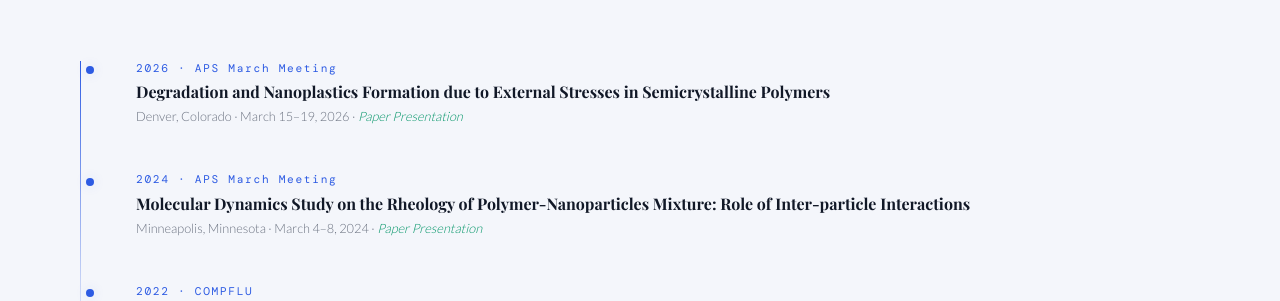
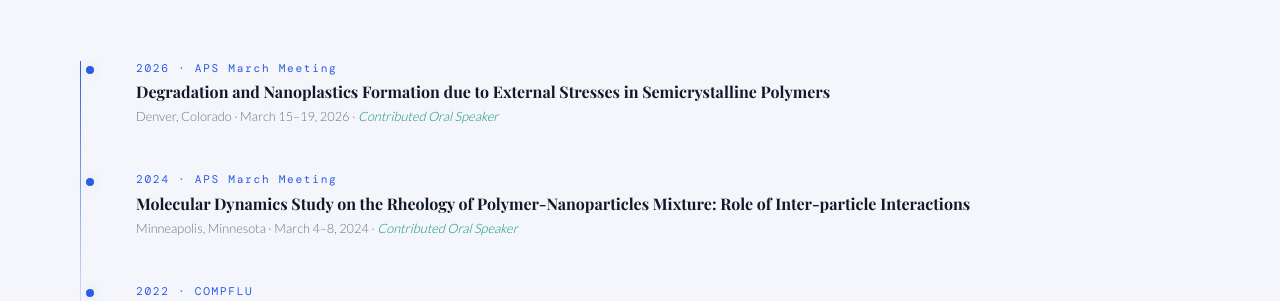
Before and after one commit to rksameer/Portfolio-Website, a plain HTML site: page index.html in a window 1280 px wide. Shown: the part 5318-5619 px from the top of the page. Drawn offline with nearby package versions, Linux system fonts and the light colour scheme; a web font is replaced by a local one.

Commit message:
Update index.html

```diff
--- a/index.html
+++ b/index.html
@@ -1396,13 +1396,13 @@
     <div class="conf-item">
       <div class="conf-year">2026 · APS March Meeting</div>
       <div class="conf-title">Degradation and Nanoplastics Formation due to External Stresses in Semicrystalline Polymers</div>
-      <div class="conf-venue">Denver, Colorado · March 15–19, 2026 · <em style="color:var(--accent3);">Paper Presentation</em></div>
+      <div class="conf-venue">Denver, Colorado · March 15–19, 2026 · <em style="color:var(--accent3);">Contributed Oral Speaker</em></div>
     </div>
 
     <div class="conf-item">
       <div class="conf-year">2024 · APS March Meeting</div>
       <div class="conf-title">Molecular Dynamics Study on the Rheology of Polymer-Nanoparticles Mixture: Role of Inter-particle Interactions</div>
-      <div class="conf-venue">Minneapolis, Minnesota · March 4–8, 2024 · <em style="color:var(--accent3);">Paper Presentation</em></div>
+      <div class="conf-venue">Minneapolis, Minnesota · March 4–8, 2024 · <em style="color:var(--accent3);">Contributed Oral Speaker</em></div>
     </div>
 
     <div class="conf-item">
```
